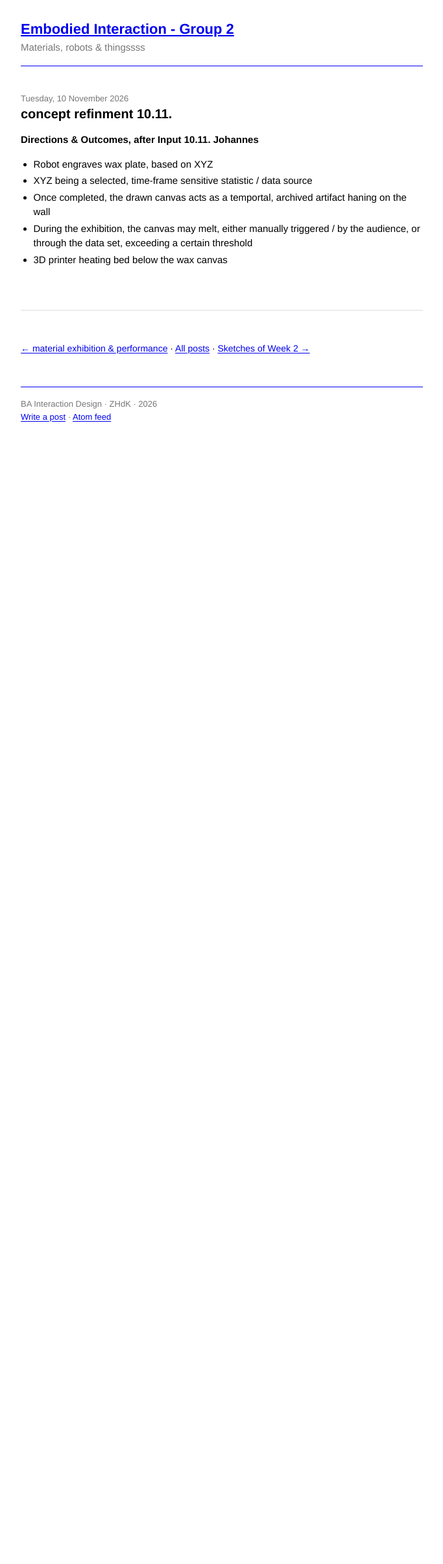
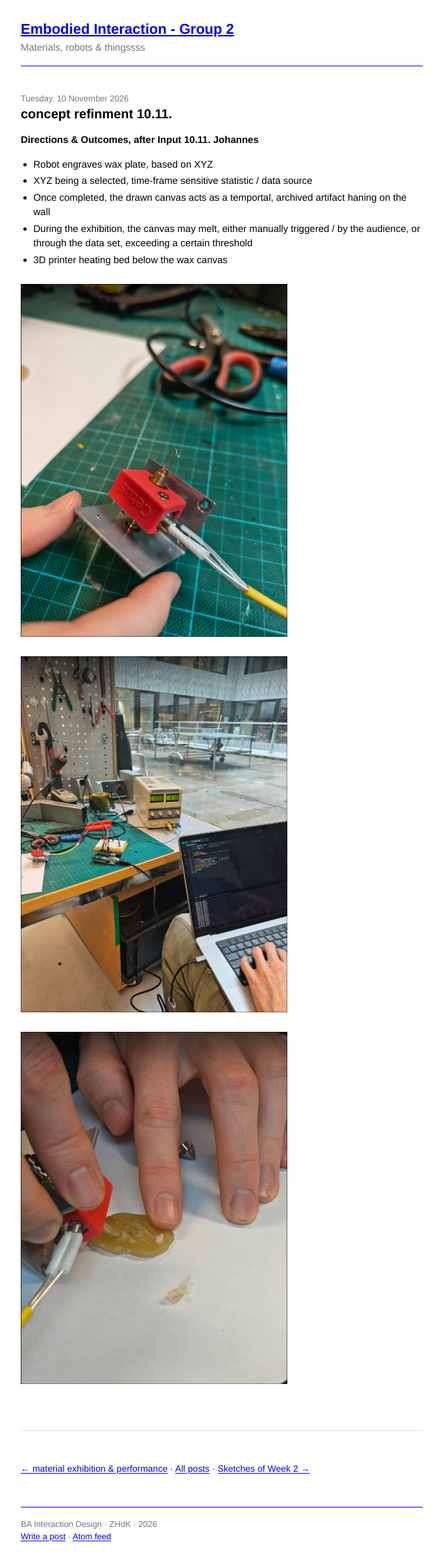
Before and after one commit to bonjourclaudio/aewwwww-blog, a Jekyll site: the page built from _posts/2026-11-10-concept-refinment-1011.md, in a window 1280 px wide. Shown: the whole page at 65% size, without its empty margins (298-981 px from the left). Built offline with Jekyll 4.4.1, drawn with Linux system fonts in a browser that asks for light colours; before the commit the page ends 900 px from its top, so only the background shows below that.

Commit message:
Update _posts/2026-11-10-concept-refinment-1011.md (via Pages CMS)

```diff
--- a/_posts/2026-11-10-concept-refinment-1011.md
+++ b/_posts/2026-11-10-concept-refinment-1011.md
@@ -10,3 +10,9 @@ published: true
 - Once completed, the drawn canvas acts as a temportal, archived artifact haning on the wall
 - During the exhibition, the canvas may melt, either manually triggered / by the audience, or through the data set, exceeding a certain threshold
 - 3D printer heating bed below the wax canvas
+
+![medium: wax carving tool in 3D extruder head](/assets/img/Screenshot-20261110-15:58:11.png)
+
+![medium: experimenting with heat sensor](/assets/img/Screenshot-20261110-16:00:11.png)
+
+![medium: melting bee wax with diy carving tool, temp. around 110°C](/assets/img/Screenshot-20261110-16:01:06.png)
```
